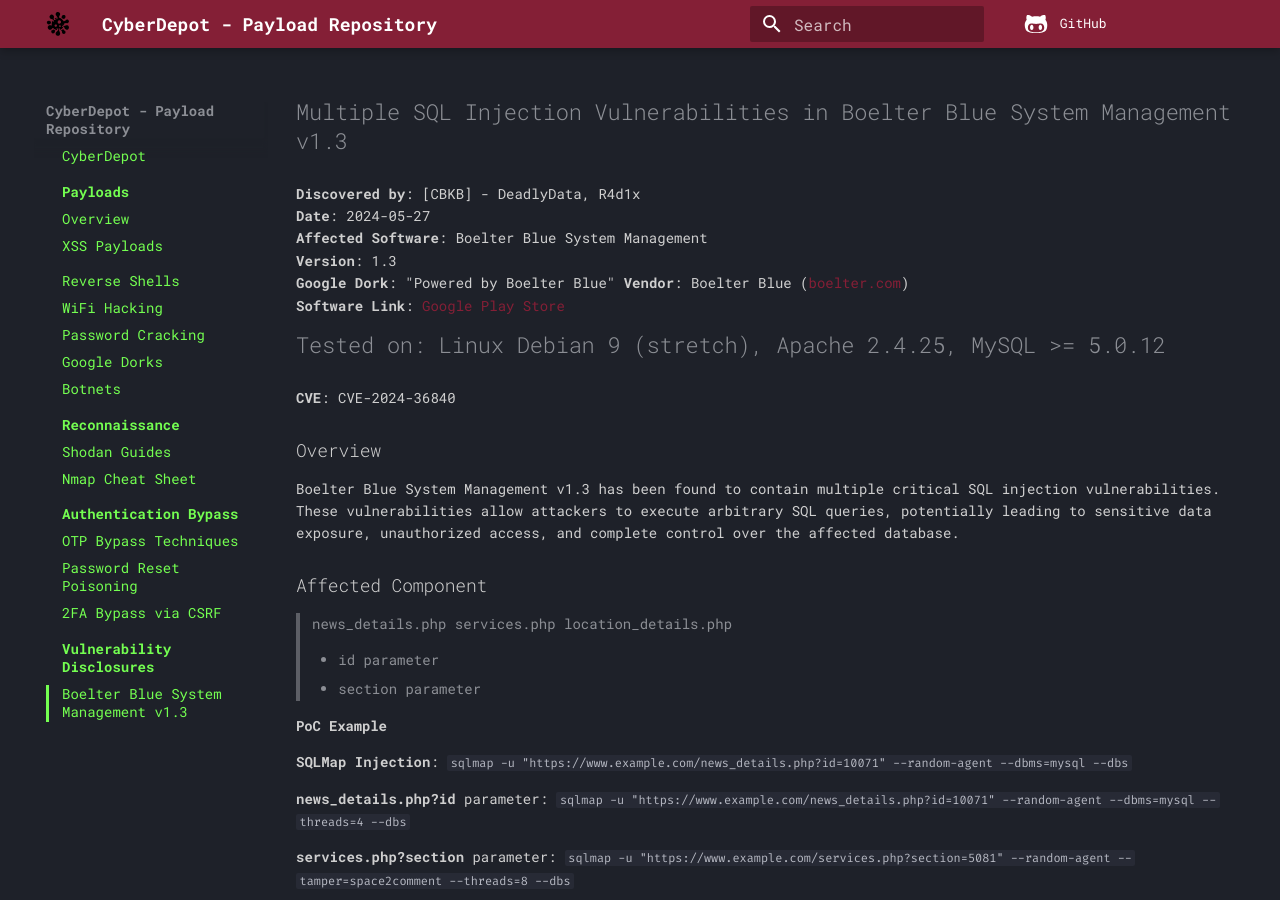
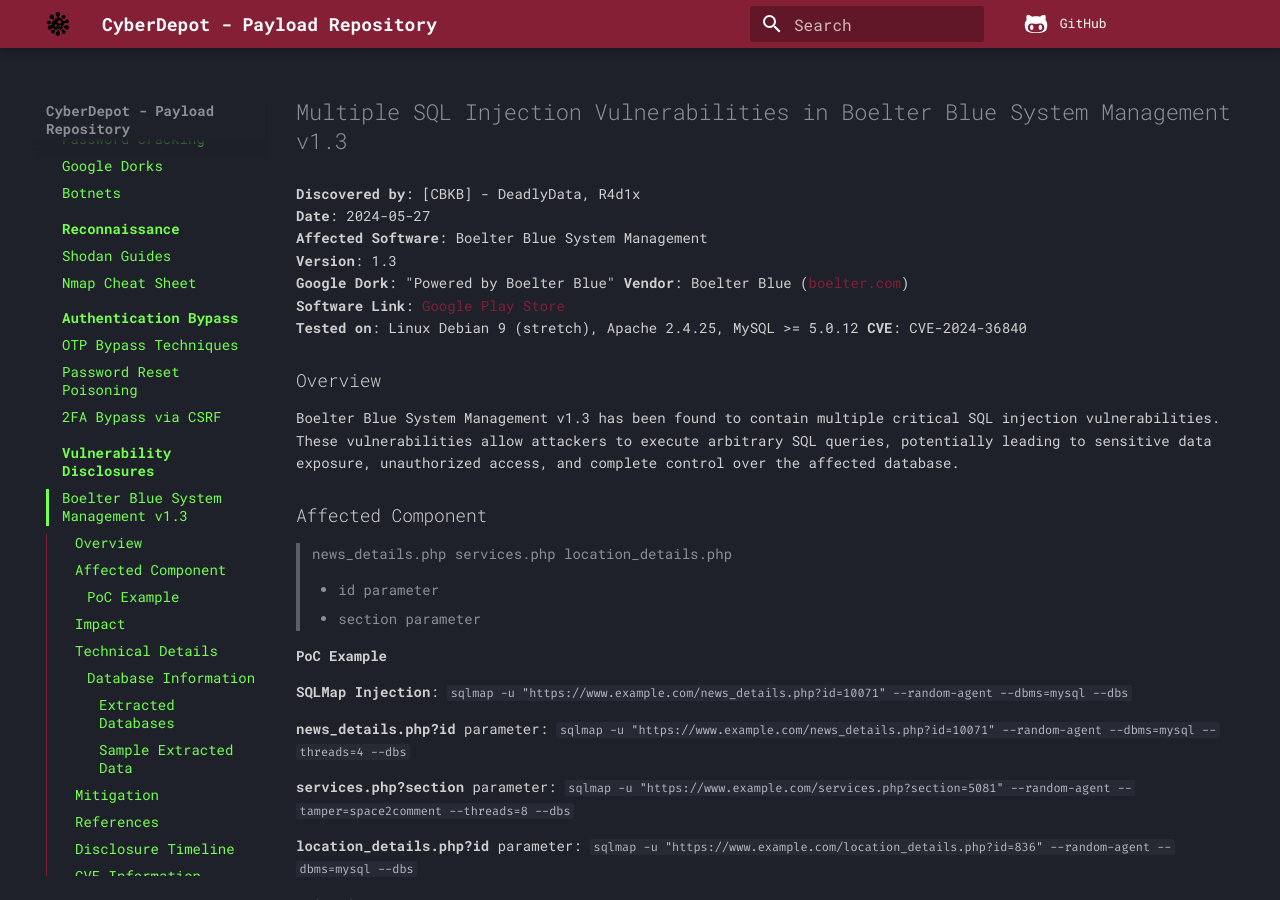
Before and after one commit to InfoSec-DB/CyberDepot, an MkDocs documentation site: the page built from docs/vuln_boelter_blue.md, in a window 1280 px wide and 900 px high. Built offline with MkDocs 1.6.1 and Material for MkDocs 9.7.7, drawn with Linux system fonts in a browser that asks for light colours; comment, search, counter and statistics services are not loaded.

```diff
--- a/docs/vuln_boelter_blue.md
+++ b/docs/vuln_boelter_blue.md
@@ -7,7 +7,7 @@
 **Google Dork**: "Powered by Boelter Blue"
 **Vendor**: Boelter Blue ([boelter.com](https://www.boelter.com/))
 **Software Link**: [Google Play Store](https://play.google.com/store/apps/details?id=com.anchor5digital.anchor5adminapp&hl=en_US)
-# Tested on: Linux Debian 9 (stretch), Apache 2.4.25, MySQL >= 5.0.12
+**Tested on**: Linux Debian 9 (stretch), Apache 2.4.25, MySQL >= 5.0.12
 **CVE**: CVE-2024-36840
 
 
```
